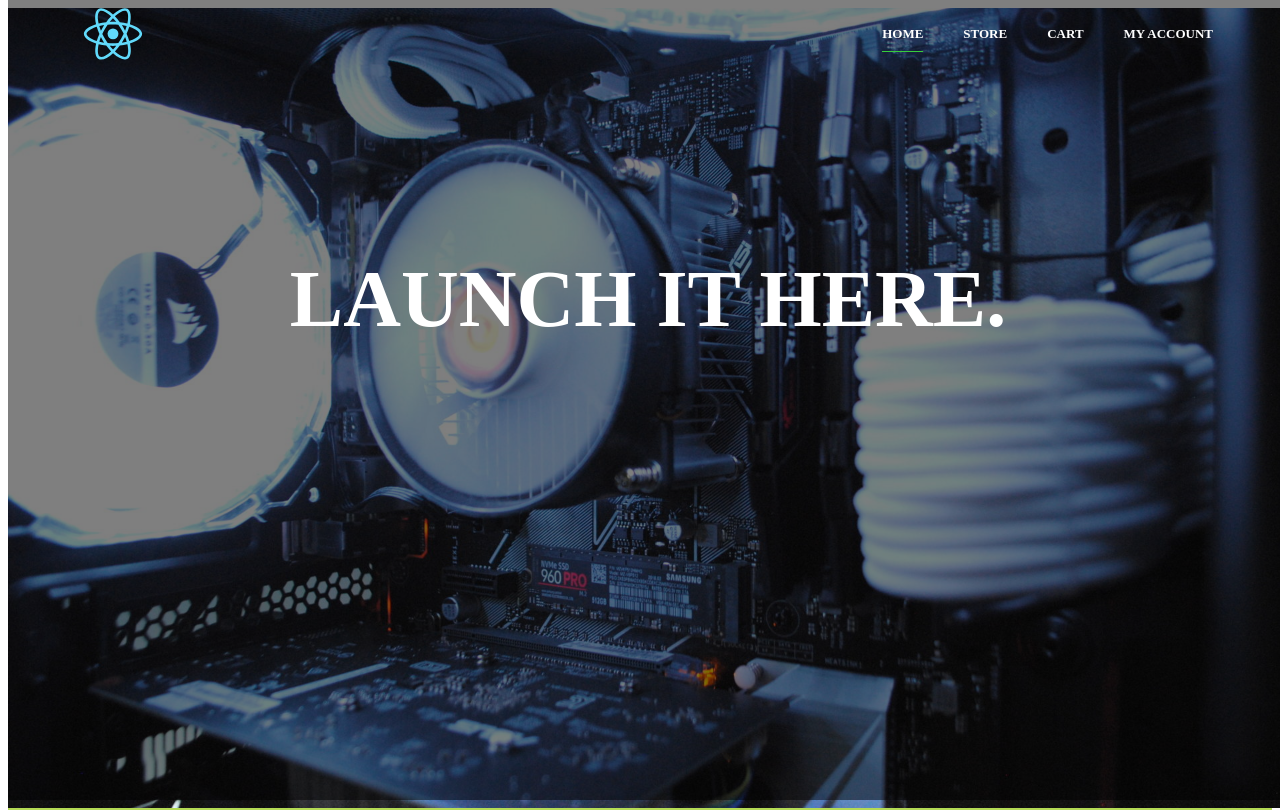
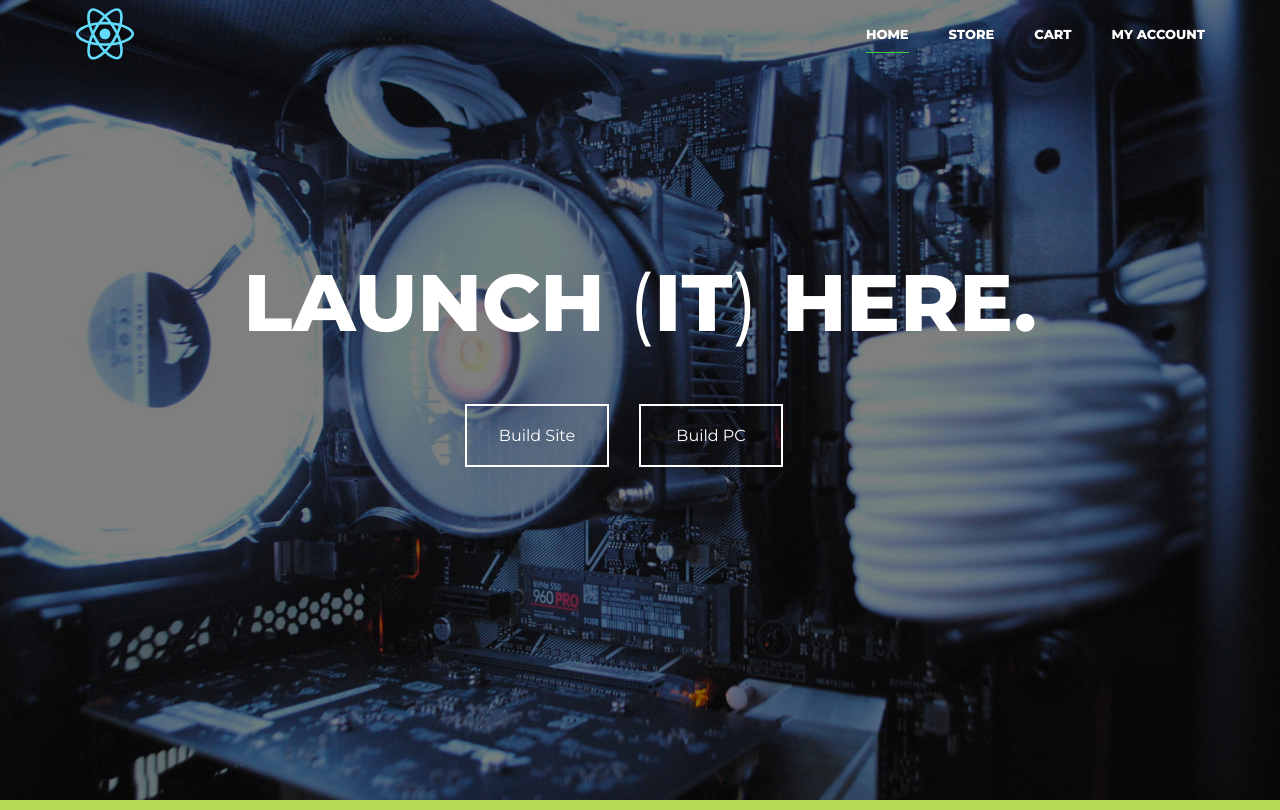
Before and after one commit to burnit66/pc-platform, a React (Create React App) app: page / in a window 1280 px wide. Shown: the top 810 px of the page. Built offline with nearby package versions, Linux system fonts and the light colour scheme; the HTML template or start-up script is replaced by a standard one.

Commit message:
background changes

```diff
--- a/src/App.js
+++ b/src/App.js
@@ -1,6 +1,8 @@
 import React from 'react'
 import { BrowserRouter as Redirect, Router, Route, Switch } from "react-router-dom"
 import history from './components/history'
+
+import './css/main.css'
 
 import Home from './pages/Home'
 import NoMatch from './pages/404'
--- a/src/components/HeroBG.js
+++ b/src/components/HeroBG.js
@@ -6,7 +6,7 @@ import HeroCopy from '../components/HeroCopy'
 const vheight = window.innerHeight
 const vwidth = window.innerWidth
 
-const BG = 'url(' + hero + ') no-repeat center center fixed'
+const BG = 'url(' + hero + ') no-repeat top center fixed'
 
 const overlay = {
     width: vwidth,
--- a/src/components/HeroCopy.js
+++ b/src/components/HeroCopy.js
@@ -4,7 +4,11 @@ import '../css/herocopy.css'
 const HeroCopy = () => (
     <div className="hero-copy-container">
         <div className="container">
-            <h1 className="hero-header">Launch it Here.</h1>
+            <h1 className="hero-header">Launch <span class="notbold">(</span>it<span class="notbold">)</span> Here.</h1>
+            <div className="button-primary-container">
+                <a class="button-primary" href="#site">Build Site</a>
+                <a class="button-primary" href="#rig">Build PC</a>
+            </div>
         </div>
     </div>
 )
--- a/src/components/Menu.js
+++ b/src/components/Menu.js
@@ -19,7 +19,7 @@ class Menu extends Component {
         return (
             <div className="menu-container">
                 <div className="container">
-                    <img className="menu-logo" src={ logo }/>
+                    <img className="menu-logo" alt="logo" src={ logo }/>
                     <ul className="menu-item-container">
                         <li className="menu-item active"><a className="menu-link" href="/">Home</a></li>
                         <li className="menu-item"><a className="menu-link" href="/store">Store</a></li>
--- a/src/css/herocopy.css
+++ b/src/css/herocopy.css
@@ -8,7 +8,44 @@
 .hero-header {
     color: #fff;
     font-size: 5em;
+    font-weight: 800;
     text-transform: uppercase;
     text-align: center;
     vertical-align: middle;
 }
+
+.notbold {
+    font-weight: normal;
+}
+
+.button-primary-container {
+    margin: 0 auto;
+    display: block;
+    width: 350px;
+}
+
+.button-primary-container::after {
+    content: "";
+    display: table;
+    clear: both;
+}
+
+.button-primary {
+    padding: 20px;
+    background-color: transparent;
+    border: 2px solid #fff;
+    text-decoration: none;
+    text-align: center;
+    margin: 0 auto;
+    display: block;
+    color: #fff;
+    width: 100px;
+    float: left;
+    margin-right: 30px;
+}
+
+.button-primary:hover {
+    transition-duration: 600ms;
+    background-color: #fff;
+    color: #333;
+}
--- /dev/null
+++ b/src/css/main.css
@@ -0,0 +1,12 @@
+@import url('https://fonts.googleapis.com/css?family=Montserrat:400,800');
+
+html, body {
+    margin: 0;
+    padding: 0;
+    font-family: 'Montserrat', Arial, Helvetica, sans-serif;
+}
+
+.container {
+    max-width: 1170px;
+    margin: 0 auto;
+}
--- a/src/css/menu.css
+++ b/src/css/menu.css
@@ -1,8 +1,3 @@
-.container {
-    max-width: 1170px;
-    margin: 0 auto;
-}
-
 .menu-container {
     background-color: transparent;
     height: auto;
```
